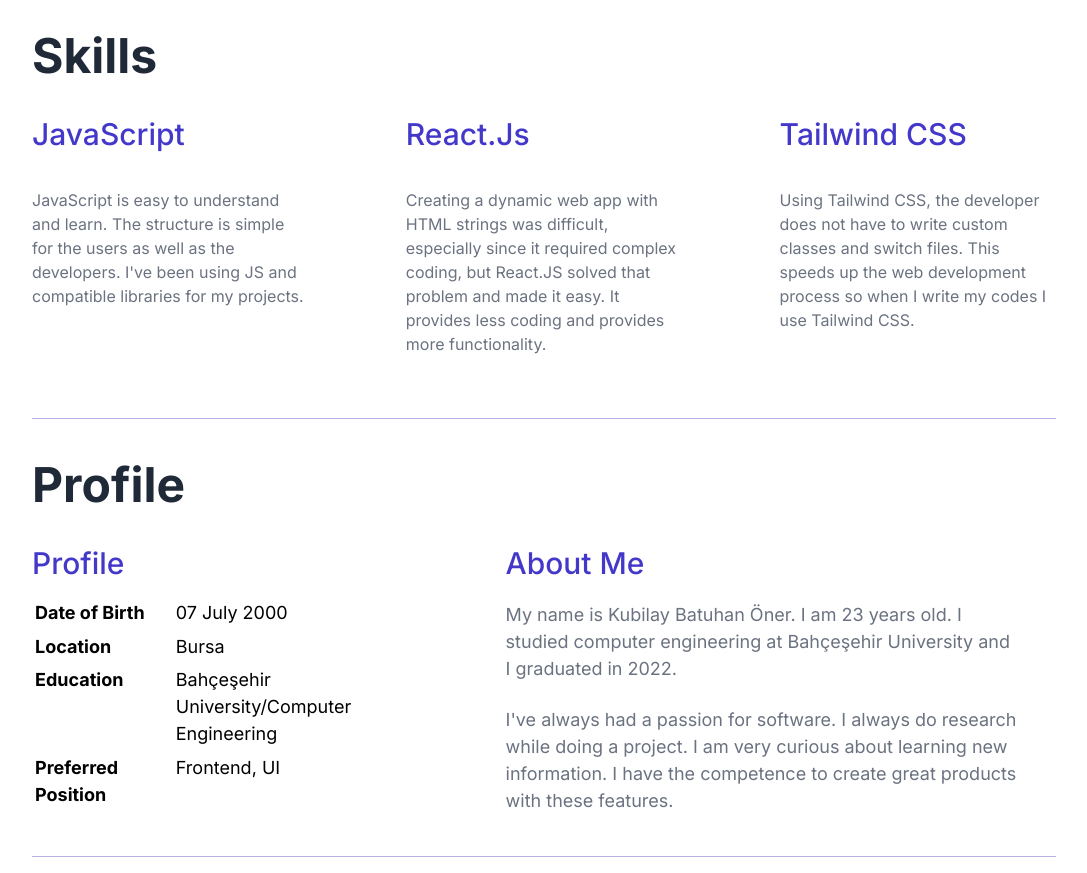
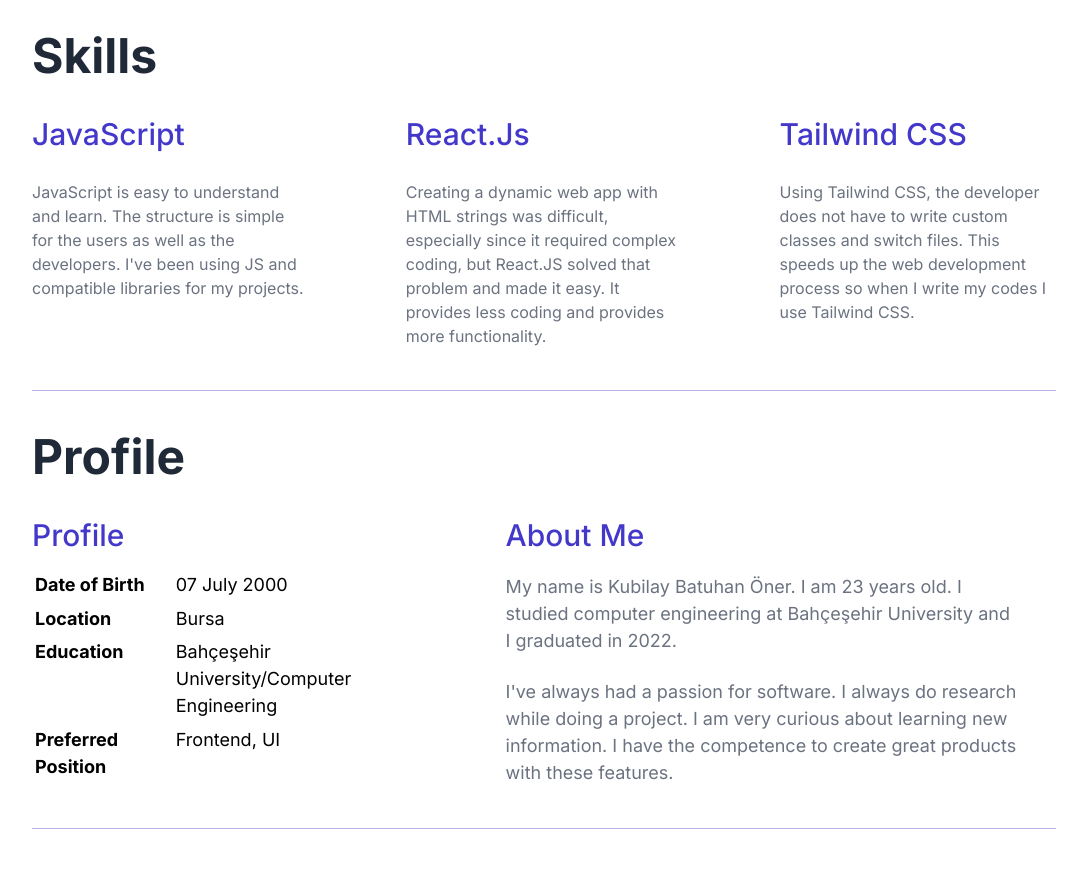
Before and after one commit to KubiBatuOner/portfolyo, a React (Create React App) app: page / in a window 1280 px wide. Shown: the part 920-1793 px from the top of the page, without its empty margins (96-1183 px from the left). Built offline with nearby package versions, Linux system fonts and the light colour scheme.

Commit message:
skills bölümünde gap ve padding ayarlandı

```diff
--- a/src/components/Skills.js
+++ b/src/components/Skills.js
@@ -7,8 +7,8 @@ export default function Skills() {
       <h2 className="font-bold text-[#1F2937] leading-[48px] text-[3rem] lg:text-center lg:text-[2.5rem]">
         Skills
       </h2>
-      <div className="flex flex-wrap justify-between pb-5 lg:flex-col lg:items-center lg:gap-y-[5vh]">
-        <div className="flex flex-col w-[27%] gap-y-[5vh] lg:w-[85%] lg:items-center sm:gap-y-[3vh]">
+      <div className="flex flex-wrap justify-between lg:flex-col lg:items-center lg:gap-y-[5vh]">
+        <div className="flex flex-col w-[27%] gap-y-[4vh] lg:w-[85%] lg:items-center sm:gap-y-[3vh]">
           <h4 className="text-[30px] font-medium leading-7 text-[#4338ca]">
             JavaScript
           </h4>
@@ -18,7 +18,7 @@ export default function Skills() {
             compatible libraries for my projects.
           </p>
         </div>
-        <div className="flex flex-col w-[27%] gap-y-[5vh] lg:w-[85%] lg:items-center sm:gap-y-[3vh]">
+        <div className="flex flex-col w-[27%] gap-y-[4vh] lg:w-[85%] lg:items-center sm:gap-y-[3vh]">
           <h4 className="text-[30px] font-medium leading-7 text-[#4338ca]">
             React.Js
           </h4>
@@ -29,7 +29,7 @@ export default function Skills() {
             more functionality.
           </p>
         </div>
-        <div className="flex flex-col w-[27%] gap-y-[5vh] lg:w-[85%] lg:items-center sm:gap-y-[3vh]">
+        <div className="flex flex-col w-[27%] gap-y-[4vh] lg:w-[85%] lg:items-center sm:gap-y-[3vh]">
           <h4 className="text-[30px] font-medium leading-7 text-[#4338ca]">
             Tailwind CSS
           </h4>
```
